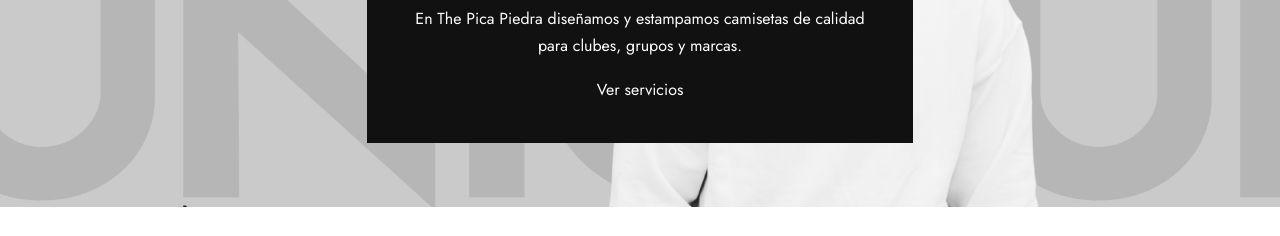
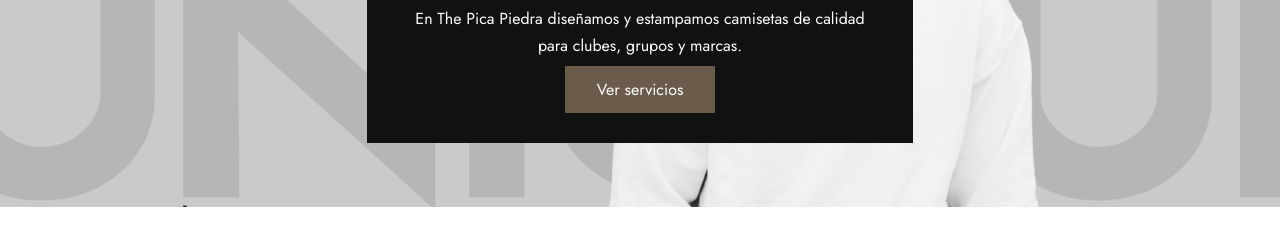
Before and after one commit to EGV-MaraSuittPZ/The-Pica-Piedra-WEBPROYECT, a plain HTML site: page index.html in a window 1280 px wide. In both pictures the pointer is over the link "Ver servicios". Shown: the part 265-501 px from the top of the page. Drawn offline with nearby package versions, Linux system fonts and the light colour scheme.

Commit message:
Add hover effect to boton-principal

```diff
--- a/estilos/estilos-propios.css
+++ b/estilos/estilos-propios.css
@@ -40,6 +40,7 @@ a { color: #6b5b4b; }
   background-color: #111111;
   text-decoration: none;
 }
+.boton-principal:hover { background-color: #6b5b4b; }
 
 /* Galería y formulario */
 .galeria img { width: 100%; height: auto; }
```
